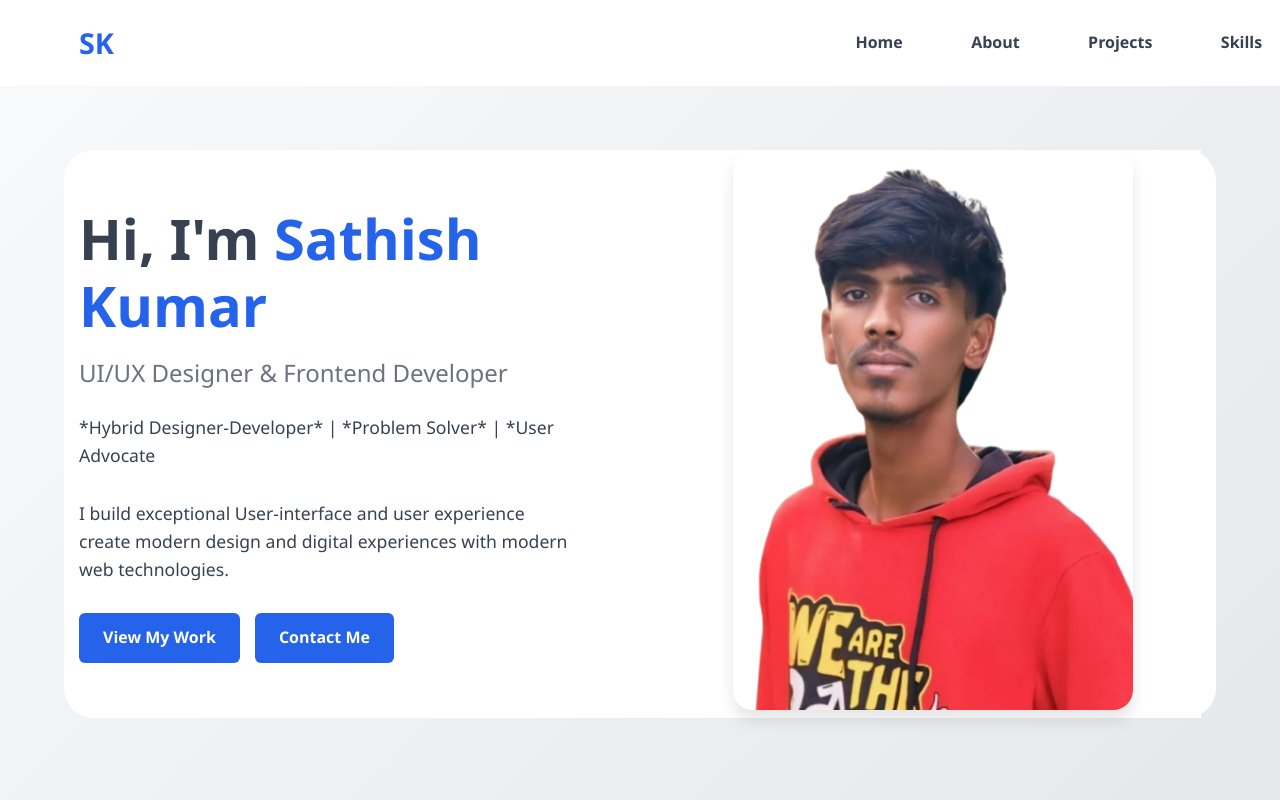
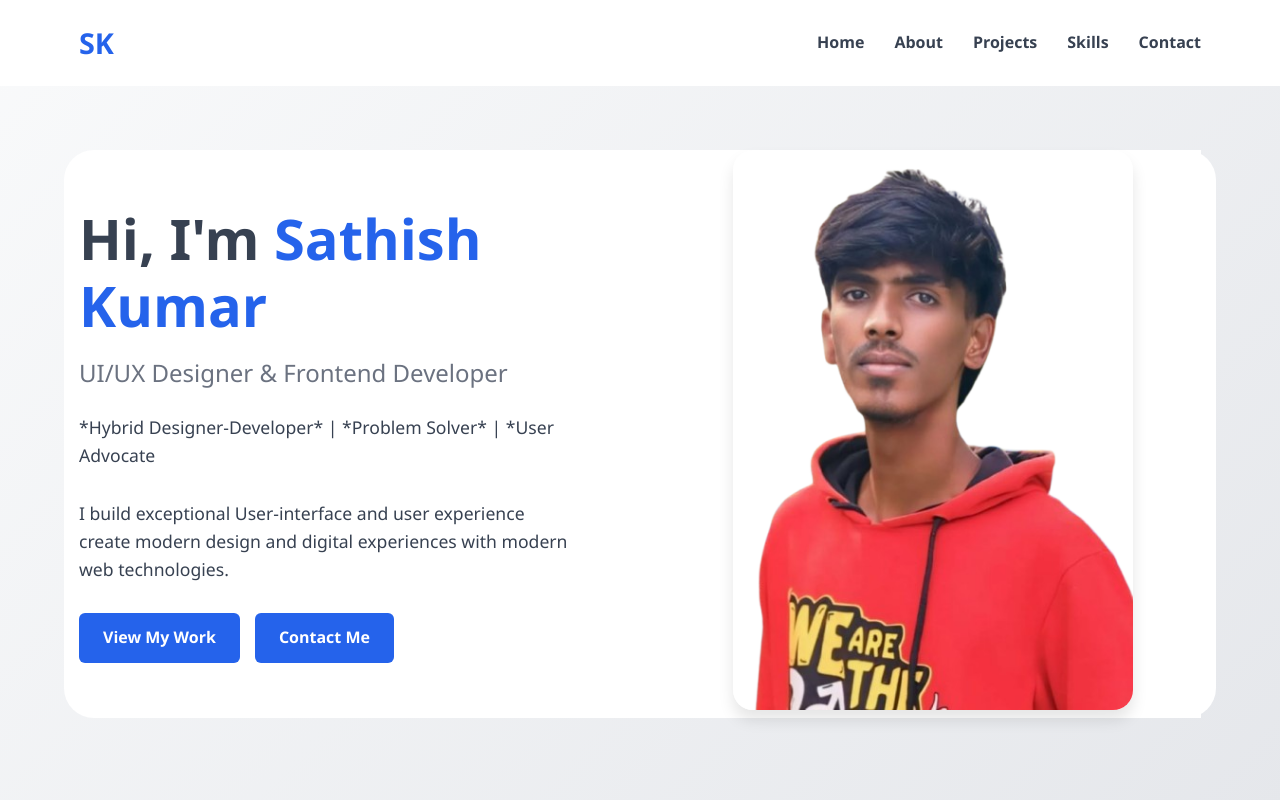
Before and after one commit to sathish4686/Myportfolio, a plain HTML site: page index.html in a window 1280 px wide. Shown: the top 800 px of the page. Drawn offline with Linux system fonts and the light colour scheme.

Commit message:
Update styles.css

```diff
--- a/styles.css
+++ b/styles.css
@@ -36,9 +36,7 @@ a {
 ul {
     list-style: none;
 }
-li{
-    padding-left: 10%;
-}
+
 
 img {
     max-width: 100%;
```
